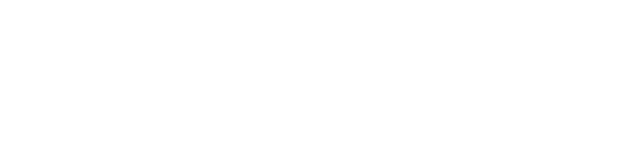
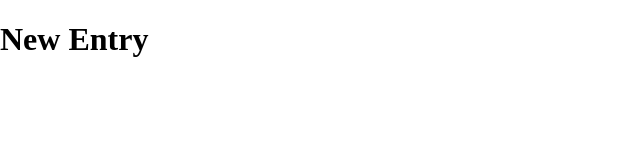
Before and after one commit to SteveBehm/code-journal, a website: page index.html in a window 1280 px wide. Shown: the whole page, without its empty margins (0-640 px from the left). Drawn offline with Linux system fonts and the light colour scheme.

Commit message:
Add a div[data-view=entry-form] to the HTML.

```diff
--- a/index.html
+++ b/index.html
@@ -18,6 +18,12 @@
   <header>
   </header>
   <main>
+    <div data-view="entry-form">
+      <form>
+        <h1>New Entry</h1>
+
+      </form>
+    </div>
   </main>
   <script src="js/data.js"></script>
   <script src="js/main.js"></script>
```
